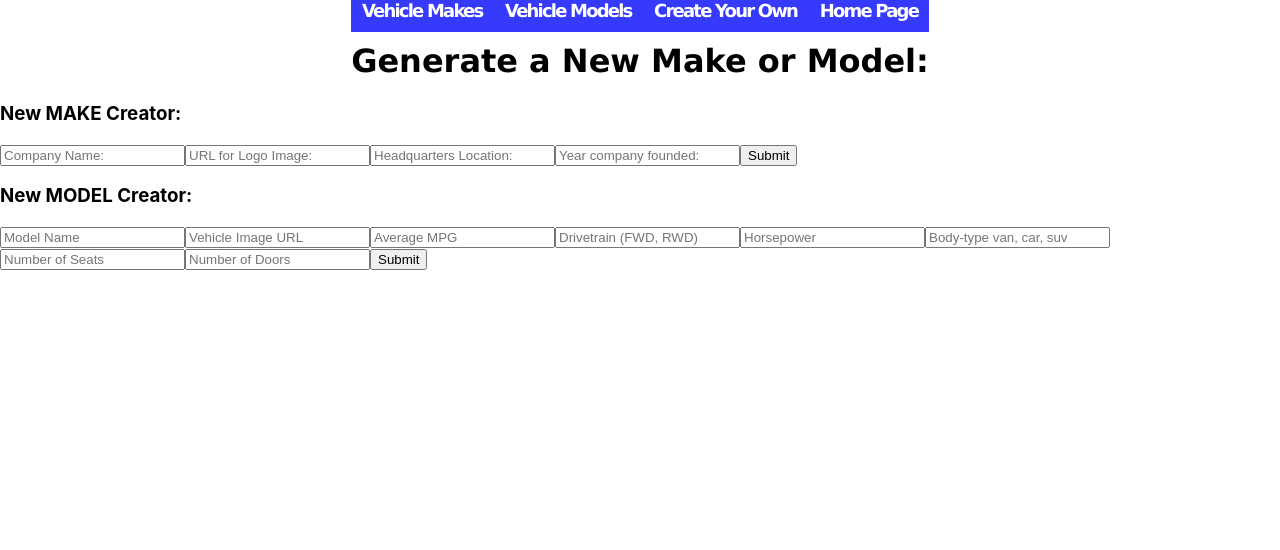
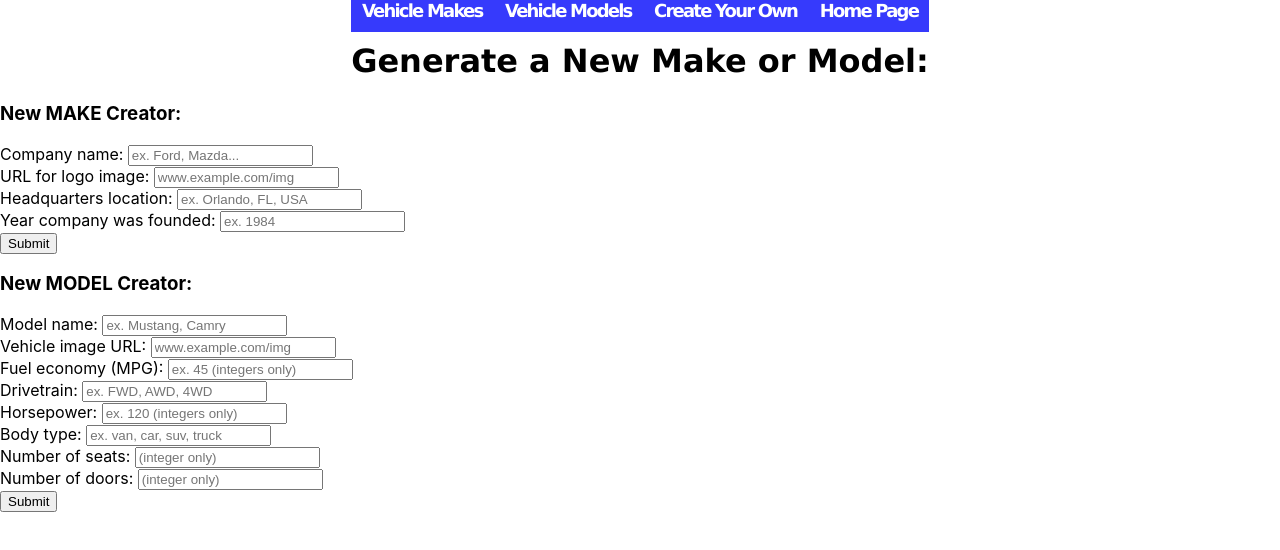
Before and after one commit to jaredsurya/digital-garage, a React (Create React App) app: page /creator in a window 1280 px wide. Shown: the top 550 px of the page. Built offline with nearby package versions, Linux system fonts and the light colour scheme.

Commit message:
forms adjusted

```diff
--- a/src/components/CreateNew.js
+++ b/src/components/CreateNew.js
@@ -7,25 +7,49 @@ function CreateNew(){
       <div className="make-form">
         <h3>New MAKE Creator:</h3>
         <form onSubmit={(e) => e.preventDefault}>
-          <input type="undefined" placeholder="Company Name:" />
-          <input type="undefined" placeholder="URL for Logo Image:" />
-          <input type="undefined" placeholder="Headquarters Location:" />
-          <input type="undefined" placeholder="Year company founded:" />
-          <input type="submit" />
+          <label>
+            Company name: <input type="text" placeholder="ex. Ford, Mazda..." />
+          </label><br/>
+          <label>
+            URL for logo image: <input type="text" placeholder="www.example.com/img" />
+          </label><br/>
+          <label>
+            Headquarters location: <input type="text" placeholder="ex. Orlando, FL, USA" />
+          </label><br/>
+          <label>
+            Year company was founded: <input type="text" placeholder="ex. 1984" />
+          </label><br/>
+            <input type="submit" />
         </form>
       </div>
       <div className="model-form">
         <h3>New MODEL Creator:</h3>
         <form>
-          <input type="text" placeholder="Model Name" />
-          <input type="text" placeholder="Vehicle Image URL" />
-          <input type="number" step="1" placeholder="Average MPG" />
-          <input type="text" placeholder="Drivetrain (FWD, RWD)" />
-          <input type="text" placeholder="Horsepower" />
-          <input type="text" placeholder="Body-type van, car, suv" />
-          <input type="number" step="1" placeholder="Number of Seats" />
-          <input type="number" step="1" placeholder="Number of Doors" />
-          <input type="submit" />
+          <label>
+            Model name: <input type="text" placeholder="ex. Mustang, Camry" />
+          </label><br/>
+          <label>
+            Vehicle image URL: <input type="text" placeholder="www.example.com/img" />
+          </label><br/>
+          <label>
+            Fuel economy (MPG): <input type="number" step="1" placeholder="ex. 45 (integers only)" />
+          </label><br/>
+          <label>
+            Drivetrain: <input type="text" placeholder="ex. FWD, AWD, 4WD" />
+          </label><br/>
+          <label>
+            Horsepower: <input type="text" placeholder="ex. 120 (integers only)" />
+          </label><br/>
+          <label>
+            Body type: <input type="text" placeholder="ex. van, car, suv, truck" />
+          </label><br/>
+          <label>
+            Number of seats: <input type="number" step="1" placeholder="(integer only)" />
+          </label><br/>
+          <label>
+            Number of doors: <input type="number" step="1" placeholder="(integer only)" />
+          </label><br/>
+            <input type="submit" />
         </form>
       </div>
     </div>
--- a/src/components/MakeCards.js
+++ b/src/components/MakeCards.js
@@ -1,7 +1,11 @@
 import React from "react";
 
 function MakeCards(){
+  return (
+    <div>
 
+    </div>
+  )
 }
 
 export default MakeCards;
```
